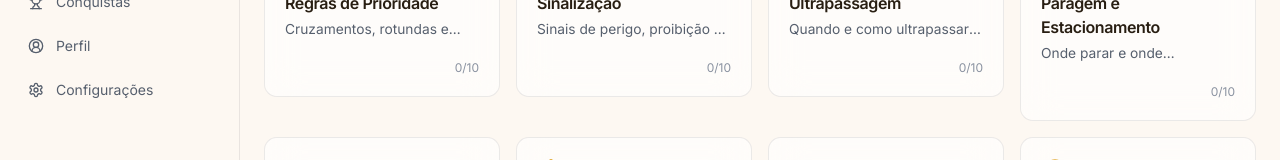
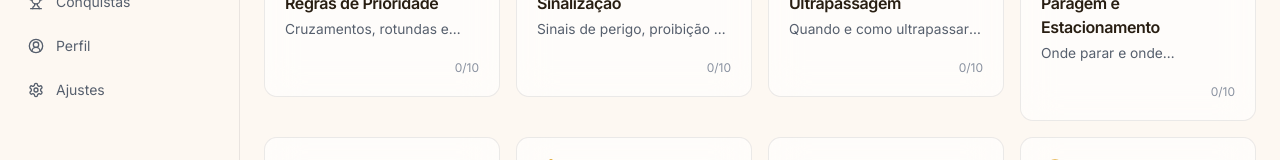
Before and after one commit to makeneto/master-driver, a Next.js app: page / in a window 1280 px wide. Shown: the part 288-448 px from the top of the page. Built offline with nearby package versions, Linux system fonts and the light colour scheme.

Commit message:
fix: update Portuguese translation for settings label

```diff
--- a/src/i18n/translations.ts
+++ b/src/i18n/translations.ts
@@ -23,7 +23,7 @@ const pt = {
     examModeMobile: "Exame",
     achievements: "Conquistas",
     profile: "Perfil",
-    settings: "Configurações",
+    settings: "Ajustes",
   },
   greeting:{
     morning: "Bom dia",
@@ -90,7 +90,7 @@ const pt = {
     unlockedOn: "Desbloqueada em {date}",
   },
   settings: {
-    title: "Configurações",
+    title: "Ajustes",
     theme: "Tema",
     themeDesc:
       "Escolhe entre o tema claro e o tema escuro, ou segue a preferência do dispositivo.",
```
